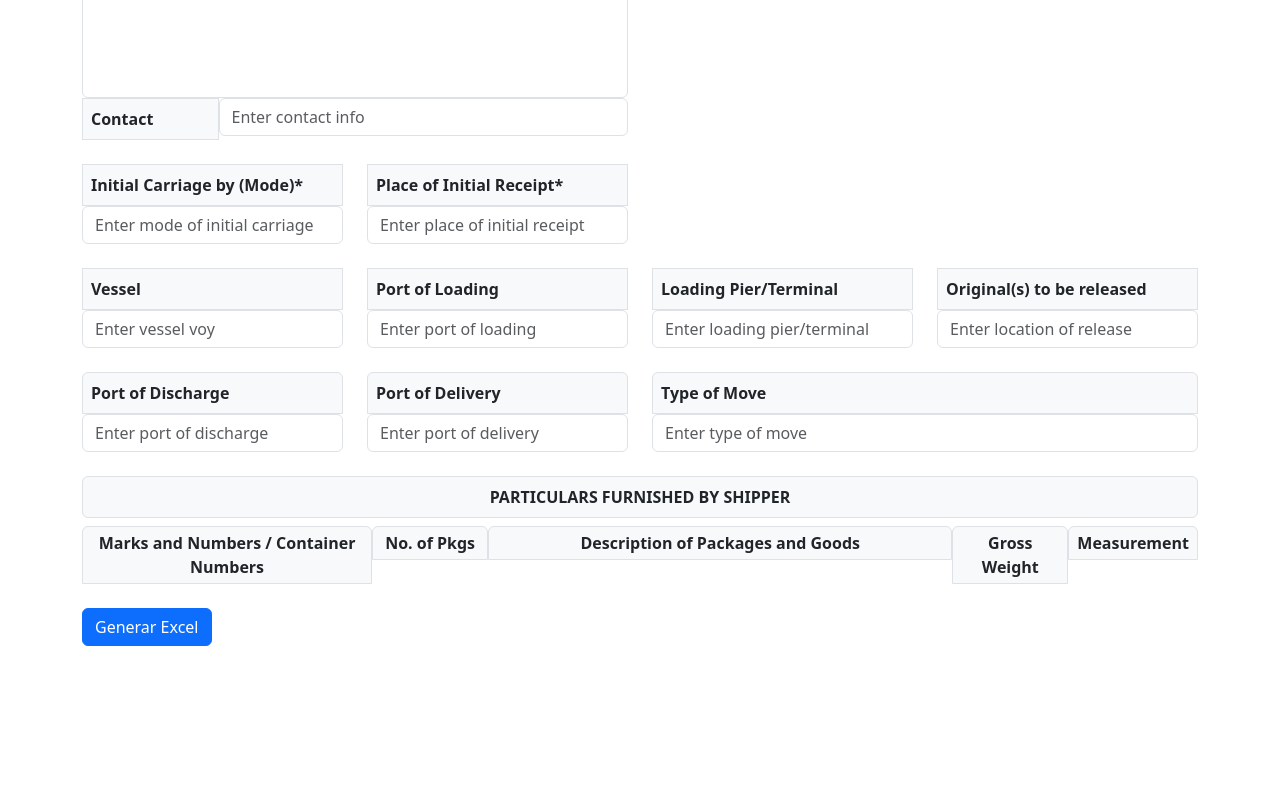
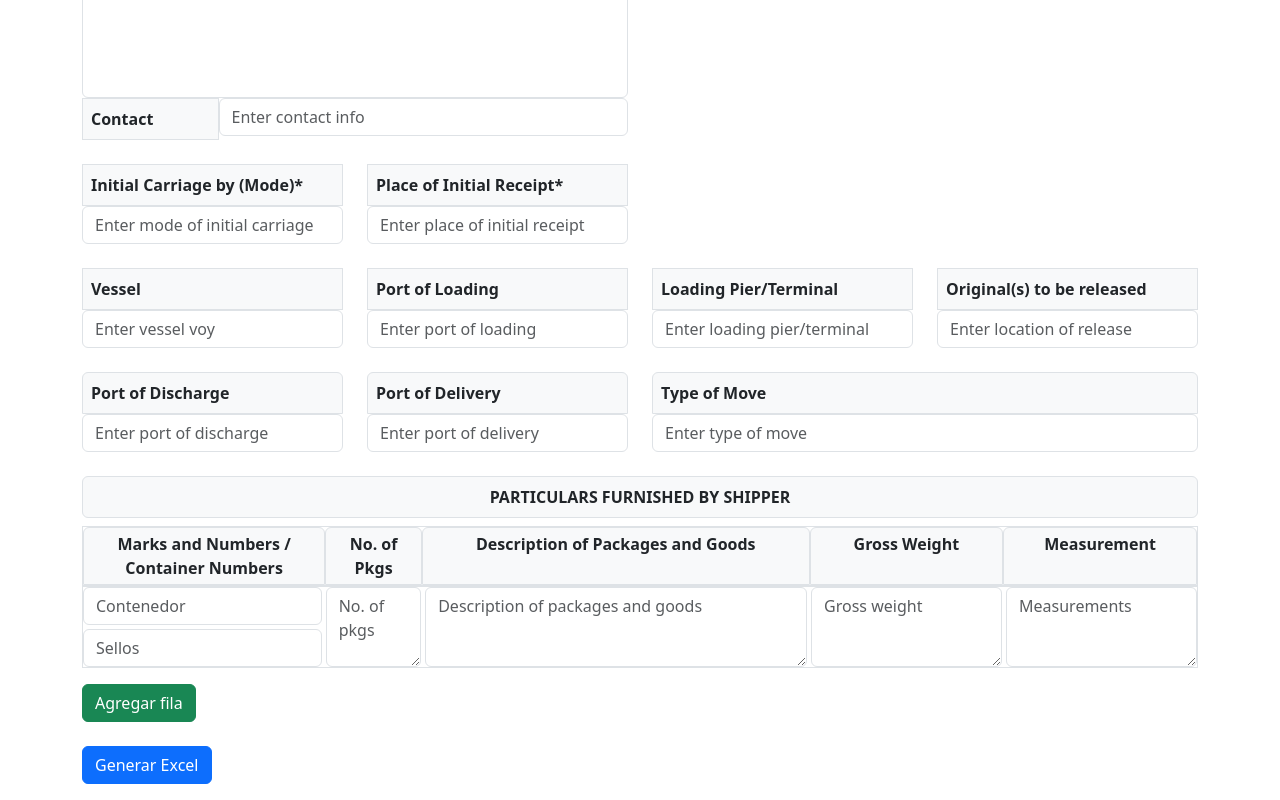
Before and after one commit to ndresdavila/excel_generator_form, a React (Vite) app in the folder masterview-form/: page / in a window 1280 px wide. Shown: the part 846-1646 px from the top of the page. Before the commit the page ends 1508 px from the top, so only its background shows below. Built offline with nearby package versions, Linux system fonts and the light colour scheme.

Commit message:
State added to add rows to table at the bottom of the form

```diff
--- a/masterview-form/src/App.jsx
+++ b/masterview-form/src/App.jsx
@@ -1,6 +1,15 @@
-import React from 'react';
+import React, { useState } from 'react';
 
 function App() {
+
+  const [rows, setRows] = useState([
+    { marks: '', packages: '', description: '' }
+  ]);
+
+  const addRow = () => {
+    setRows([...rows, { marks: '', packages: '', description: '' }]);
+  };
+
   return (
     <div className="container mt-5">
       <h2 className="mb-4">Proforma</h2>
@@ -266,41 +275,127 @@ function App() {
           </div>
         </div>
 
+        {/* Encabezados */}
+        <div className="d-grid border" style={{
+          display: 'grid',
+          gridTemplateColumns: '2.5fr 1fr 4fr 2fr 2fr',
+        }}>
+          <label className="form-label fw-bold border px-2 py-1 bg-light text-dark text-center mb-0 rounded-top">
+            Marks and Numbers / Container Numbers
+          </label>
+          <label className="form-label fw-bold border px-2 py-1 bg-light text-dark text-center mb-0 rounded-top">
+            No. of Pkgs
+          </label>
+          <label className="form-label fw-bold border px-2 py-1 bg-light text-dark text-center mb-0 rounded-top">
+            Description of Packages and Goods
+          </label>
+          <label className="form-label fw-bold border px-2 py-1 bg-light text-dark text-center mb-0 rounded-top">
+            Gross Weight
+          </label>
+          <label className="form-label fw-bold border px-2 py-1 bg-light text-dark text-center mb-0 rounded-top">
+            Measurement
+          </label>
+        </div>
 
-        <div className="d-flex">
-  <div className="p-0" style={{ flex: 2.5 }}>
-    <label className="form-label fw-bold border px-2 py-1 d-block bg-light text-dark text-center mb-0 rounded-top">
-      Marks and Numbers / Container Numbers
-    </label>
-  </div>
+        {/* Filas dinámicas */}
+        {rows.map((row, index) => (
+          <div
+            key={index}
+            className="mb-2 border"
+            style={{
+              display: 'grid',
+              gridTemplateColumns: '2.5fr 1fr 4fr 2fr 2fr',
+              gap: '4px'
+            }}
+          >
+            {/* Contenedor y Sellos (columna combinada) */}
+            <div className="d-flex flex-column">
+              <input
+                type="text"
+                className="form-control mb-1"
+                value={row.container}
+                onChange={(e) => {
+                  const newRows = [...rows];
+                  newRows[index].container = e.target.value;
+                  setRows(newRows);
+                }}
+                placeholder="Contenedor"
+              />
+              <input
+                type="text"
+                className="form-control"
+                value={row.seals}
+                onChange={(e) => {
+                  const newRows = [...rows];
+                  newRows[index].seals = e.target.value;
+                  setRows(newRows);
+                }}
+                placeholder="Sellos"
+              />
+            </div>
 
-  <div className="p-0" style={{ flex: 1 }}>
-    <label className="form-label fw-bold border px-2 py-1 d-block bg-light text-dark text-center mb-0 rounded-top">
-      No. of Pkgs
-    </label>
-  </div>
+            {/* No. of Pkgs */}
+            <textarea
+              className="form-control h-100"
+              value={row.packages}
+              onChange={(e) => {
+                const newRows = [...rows];
+                newRows[index].packages = e.target.value;
+                setRows(newRows);
+              }}
+              placeholder="No. of pkgs"
+            />
 
-  <div className="p-0" style={{ flex: 4 }}>
-    <label className="form-label fw-bold border px-2 py-1 d-block bg-light text-dark text-center mb-0 rounded-top">
-      Description of Packages and Goods
-    </label>
-  </div>
+            {/* Description */}
+            <textarea
+              className="form-control h-100"
+              value={row.description}
+              onChange={(e) => {
+                const newRows = [...rows];
+                newRows[index].description = e.target.value;
+                setRows(newRows);
+              }}
+              placeholder="Description of packages and goods"
+            />
 
-  <div className="p-0" style={{ flex: 1 }}>
-    <label className="form-label fw-bold border px-2 py-1 d-block bg-light text-dark text-center mb-0 rounded-top">
-      Gross Weight
-    </label>
-  </div>
+            {/* Gross Weight */}
+            <textarea
+              className="form-control h-100"
+              value={row.grossWeight}
+              onChange={(e) => {
+                const newRows = [...rows];
+                newRows[index].grossWeight = e.target.value;
+                setRows(newRows);
+              }}
+              placeholder="Gross weight"
+            />
 
-  <div className="p-0" style={{ flex: 1 }}>
-    <label className="form-label fw-bold border px-2 py-1 d-block bg-light text-dark text-center mb-0 rounded-top">
-      Measurement
-    </label>
-  </div>
-</div>
+            {/* Measurements */}
+            <textarea
+              className="form-control h-100"
+              value={row.measurements}
+              onChange={(e) => {
+                const newRows = [...rows];
+                newRows[index].measurements = e.target.value;
+                setRows(newRows);
+              }}
+              placeholder="Measurements"
+            />
+          </div>
+        ))}
 
+        {/* BOTÓN AGREGAR FILA */}
+        <div className="mt-3">
+          <button
+            type="button"
+            className="btn btn-success"
+            onClick={addRow}
+          >
+            Agregar fila
+          </button>
+        </div>
 
-        {/* Botón */}
+        {/* Botón para generar Excel */}
         <div className="mb-3 mt-4">
           <button type="submit" className="btn btn-primary">
             Generar Excel
```
